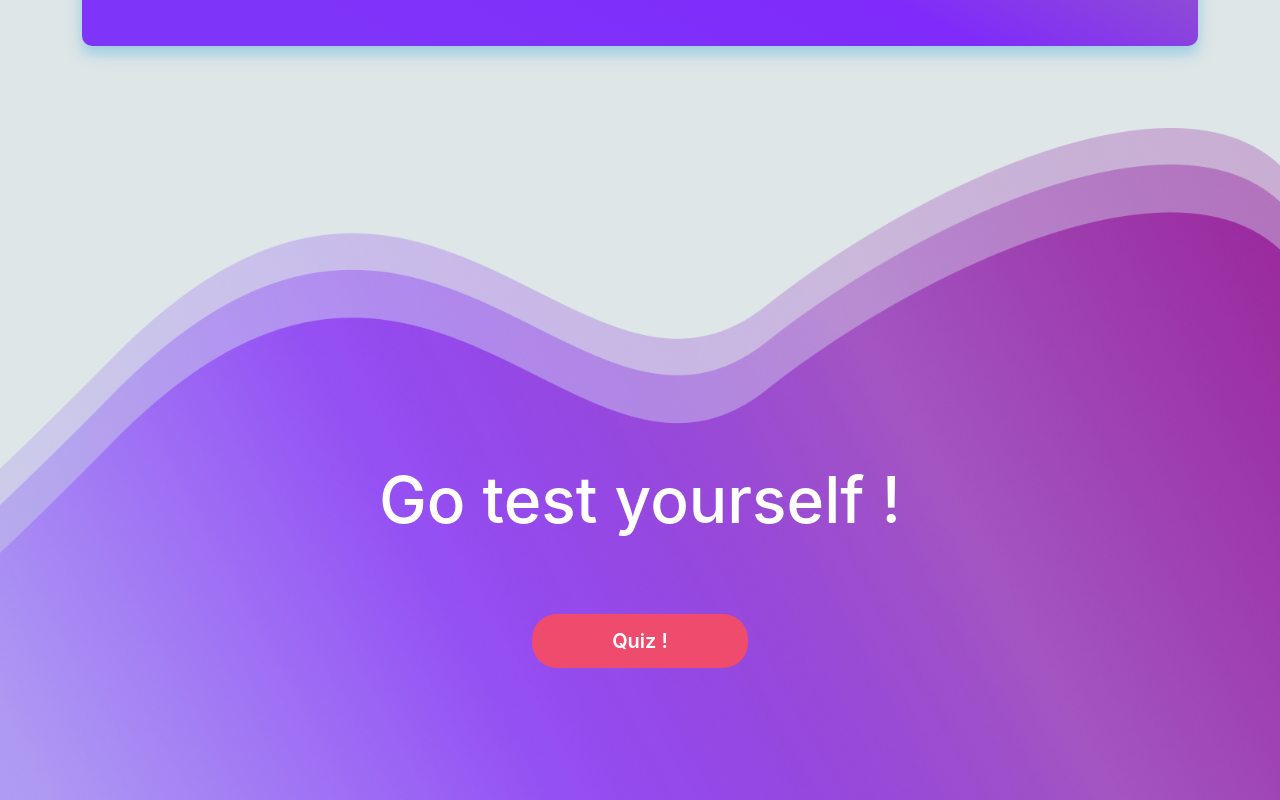
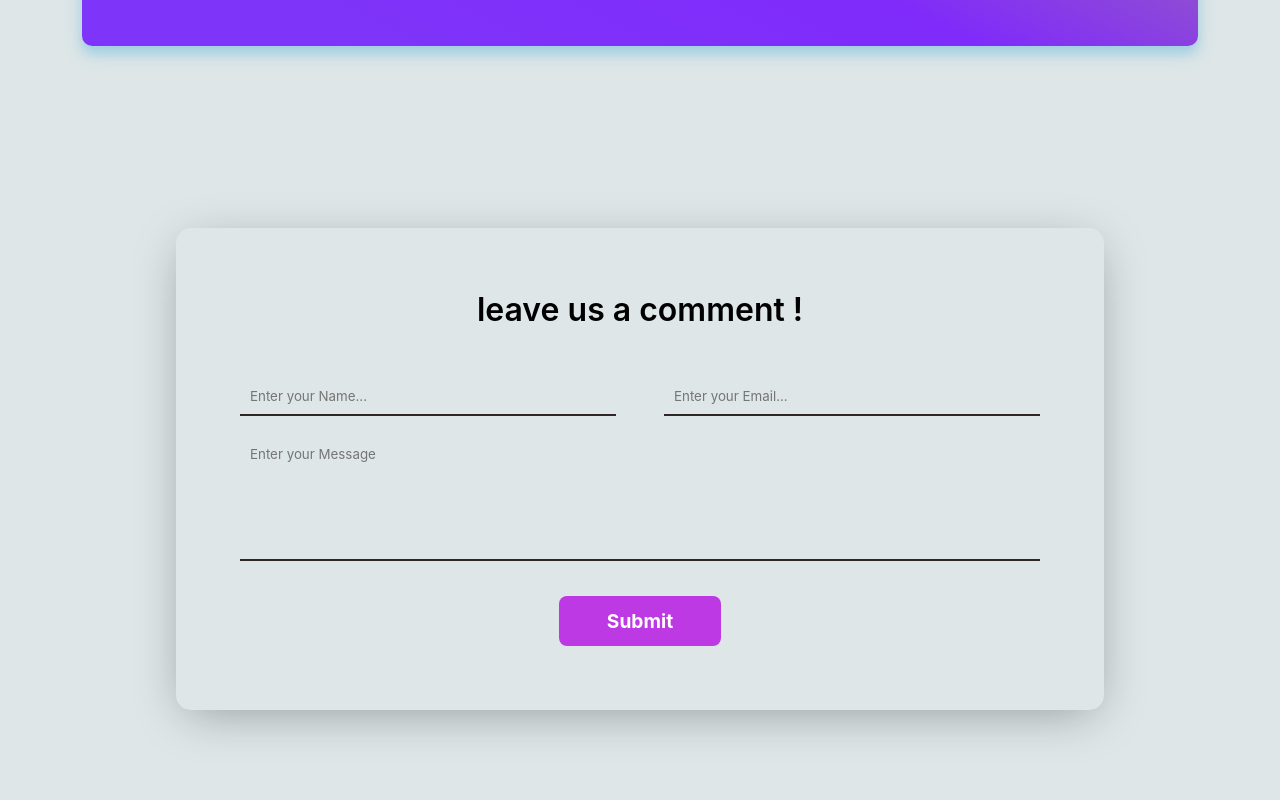
Before and after one commit to kleborgn/digiskills, a React (Create React App) app: page / in a window 1280 px wide. Shown: the part 2560-3360 px from the top of the page. Built offline with nearby package versions, Linux system fonts and the light colour scheme; no server answers.

Commit message:
feedback done

```diff
--- /dev/null
+++ b/src/components/css/Feedback.css
@@ -0,0 +1,68 @@
+.form-div{
+    background: #DEE6E7 !important;
+    display: flex;
+    justify-content: center;
+    align-items: center;
+    padding: 100px 0;
+}
+.container-feedback{
+    max-width: 1100px;
+    margin: 0 auto;
+    box-shadow: 0px 10px 50px -10px rgba(3, 3, 3, 0.349);
+    border-radius: 15px;
+    padding: 5%;
+}
+.container-feedback form{
+    display: flex;
+    flex-wrap: wrap;
+    justify-content: space-between;
+    max-width: 800px;
+}
+.container-feedback .title h3{
+    font-size: 1em !important;
+    font-weight: 600 !important;
+    color: black;
+    text-align: center;
+}
+.container-feedback form input{
+    width: 47%;
+}
+.container-feedback form input:hover,
+.container-feedback form textarea:hover{
+    border-bottom: 2px solid #d639e4;
+}
+.container-feedback form input,
+.container-feedback form textarea{
+    margin: 10px 0;
+    padding: 10px;
+    box-sizing: border-box;
+    border: none;
+    outline: none;
+    border-bottom: 2px solid #2e2525;
+    background: #DEE6E7;
+    transition: 0.4s;
+}
+.container-feedback form textarea{
+    width: 100%;
+    resize: none;
+    height: 125px;
+    margin-bottom: 35px;
+}
+.container-feedback form button{
+    width: 162px;
+    height: 50px;
+    border-radius: 8px;
+    border: none;
+    background-color: #bc39e4 ;
+    color: white;
+    font-weight: bold;
+    font-size: 1.2em;
+    cursor: pointer;
+    margin-top: 30px;
+    outline: none;
+    margin: 0 auto;
+    transition: 0.2s;
+}
+.container-feedback form button:hover{
+    transform: translateY(-5px);
+}
--- a/src/components/feedback.component.js
+++ b/src/components/feedback.component.js
@@ -1,5 +1,6 @@
 import React, { } from 'react';
 import axios from 'axios';
+import './css/Feedback.css';
 
 class App extends React.Component {
 
@@ -45,21 +46,19 @@ class App extends React.Component {
     render() {
 
         return (
+            <div className="form-div">
+                <div className="container-feedback">
+                    <div className="title">
+                        <h3>leave us a comment !</h3>
+                    </div>
                                 <form id="contact-form" onSubmit={this.handleSubmit.bind(this)} method="POST">
-                                    <div className="form-group">
-                                        <label htmlFor="name">Name</label>
-                                        <input type="text" className="form-control" id="name" value={this.state.name} onChange={this.onNameChange.bind(this)} />
-                                    </div>
-                                    <div className="form-group">
-                                        <label htmlFor="email">Email</label>
-                                        <input type="text" className="form-control" id="email" aria-describedby="emailHelp" value={this.state.email} onChange={this.onemailChange.bind(this)} />
-                                    </div>
-                                    <div className="form-group">
-                                        <label htmlFor="message">Message</label>
-                                        <textarea className="form-control" rows="5" id="message" value={this.state.message} onChange={this.onMessageChange.bind(this)} />
-                                    </div>
+                                        <input type="text" className="form-control" id="name" placeholder="Enter your Name..."value={this.state.name} onChange={this.onNameChange.bind(this)} />
+                                        <input type="text" className="form-control" id="email" placeholder="Enter your Email..."aria-describedby="emailHelp" value={this.state.email} onChange={this.onemailChange.bind(this)} />
+                                        <textarea className="form-control"  id="message" placeholder="Enter your Message"value={this.state.message} onChange={this.onMessageChange.bind(this)} />
                                     <button type="submit" className="btn btn-primary">Submit</button>
                                 </form>
+                                </div>
+            </div>
         );
     }
     onNameChange(event) {
--- a/src/components/pages/Home.js
+++ b/src/components/pages/Home.js
@@ -3,6 +3,7 @@ import HeroSection from '../Home/HeroSection';
 import Cards from '../Card/Cards';
 import Footer from '../Home/Footer';
 import Box from '../Box/Box';
+import Feedback from "../feedback.component";
 
 
 function Home () {
@@ -11,6 +12,7 @@ function Home () {
         <HeroSection />
         <Cards/>
         <Box/>
+        <Feedback/>
         <Footer/>
         </>
     );
```
